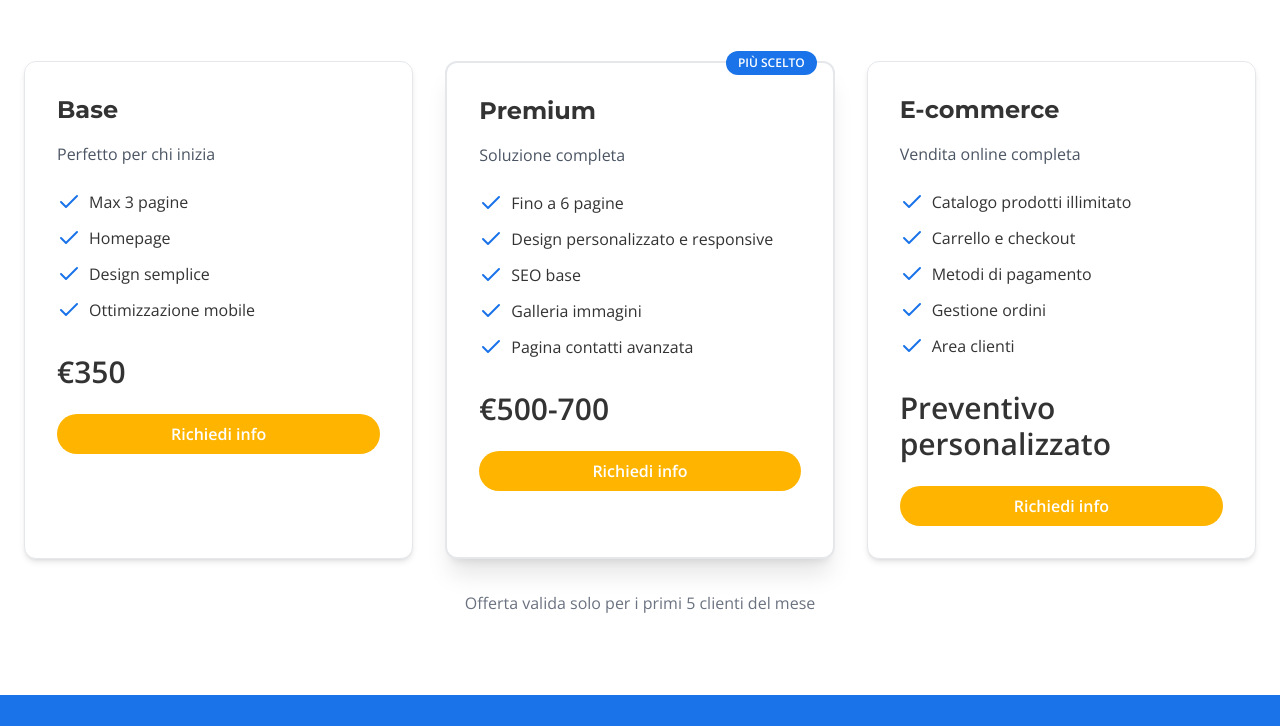
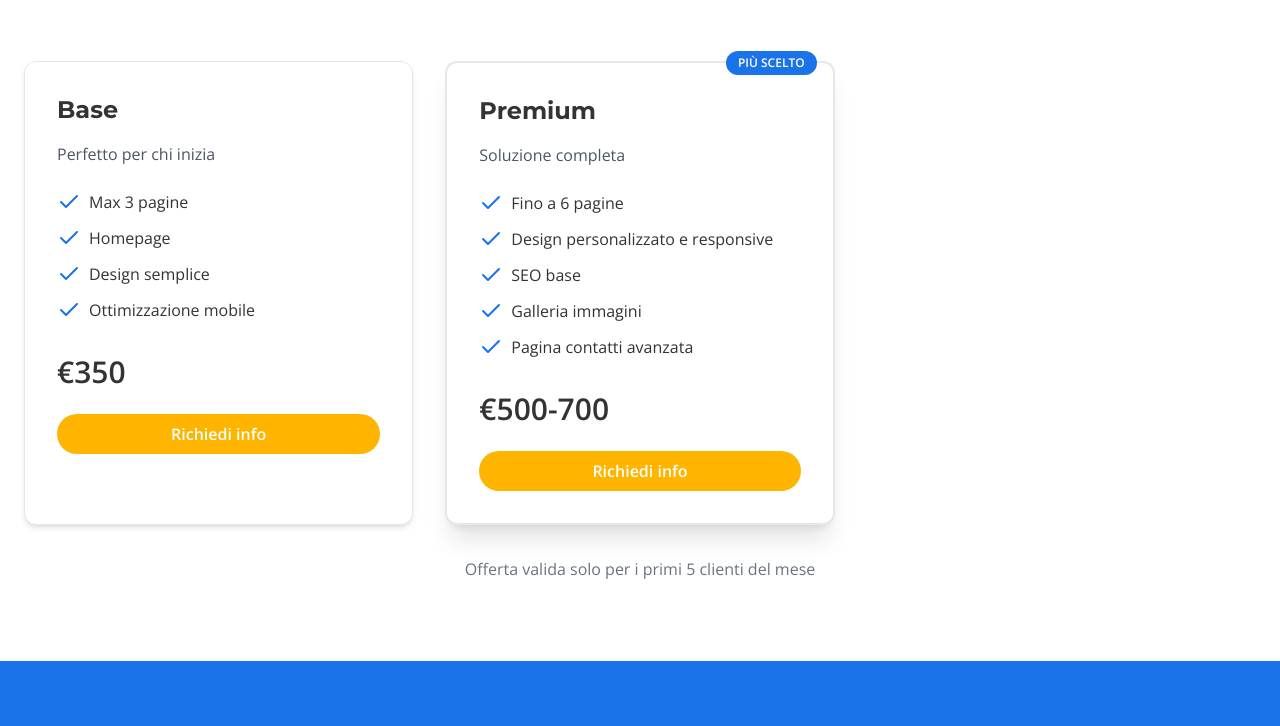
Before and after one commit to cmarine-source/NexaWeb, a plain HTML site: page index.html in a window 1280 px wide. Shown: the part 674-1400 px from the top of the page. Drawn offline with nearby package versions, Linux system fonts and the light colour scheme.

Commit message:
Update index.html

```diff
--- a/index.html
+++ b/index.html
@@ -11,6 +11,7 @@
         body {
             font-family: 'Open Sans', sans-serif;
             color: #333333;
+            /* ✅ Risoluzione del problema: impedisce lo scorrimento orizzontale */
             overflow-x: hidden;
         }
         h1, h2, h3, h4 {
@@ -47,6 +48,7 @@
             top: -12px;
             right: 16px;
         }
+        /* ✅ Corretto: stili del menu mobile per mostrare/nascondere */
         @media (max-width: 767px) {
             .mobile-menu {
                 display: none;
@@ -59,25 +61,22 @@
 </head>
 <body class="bg-white">
     <header class="fixed w-full bg-white shadow-sm z-50 h-20">
-        <div class="container mx-auto h-full flex items-center justify-between px-6">
+        <div class="container mx-auto px-6 h-full flex items-center justify-between">
             <div class="logo-container">
                 <a href="index.html">
                     <img src="https://i.imgur.com/rrzawAZ.png" alt="Logo di NexaWeb" class="h-10">
                 </a>
             </div>
-
             <nav class="hidden md:flex space-x-6">
                 <a href="index.html" class="font-medium text-primary transition">Home</a>
                 <a href="about.html" class="font-medium hover:text-primary transition">Chi sono</a>
                 <a href="services.html" class="font-medium hover:text-primary transition">Servizi</a>
                 <a href="contact.html" class="font-medium hover:text-primary transition">Contatti</a>
             </nav>
-
             <button class="md:hidden" id="mobile-menu-btn" aria-label="Toggle mobile menu">
                 <i data-feather="menu"></i>
             </button>
         </div>
-
         <div id="mobile-menu" class="mobile-menu absolute top-20 left-0 w-full bg-white p-4 shadow-md flex-col space-y-4 md:hidden">
             <a href="index.html" class="font-medium text-primary transition">Home</a>
             <a href="about.html" class="font-medium hover:text-primary transition">Chi sono</a>
@@ -90,7 +89,7 @@
         <section class="pt-32 pb-20 bg-secondary">
             <div class="container mx-auto px-6 flex flex-col md:flex-row items-center">
                 <div class="md:w-1/2 mb-10 md:mb-0" data-aos="fade-right">
-                    <h1 class="text-4xl md:text-5xl font-bold mb-4">Ciao, sono Marco – Creo siti web per negozi locali</h1>
+                    <h1 class="text-4xl md:text-5xl font-bold mb-4">Ciao, sono Michael – Creo siti web per negozi locali</h1>
                     <p class="text-xl text-gray-600 mb-8">Siti vetrina moderni, veloci e ottimizzati per smartphone</p>
                     <a href="services.html" class="btn-primary px-8 py-3 rounded-full font-bold text-white inline-block">Scopri i miei lavori</a>
                 </div>
@@ -104,7 +103,7 @@
             <div class="container mx-auto px-6">
                 <h2 class="text-3xl font-bold text-center mb-16" data-aos="fade-up">Pacchetti su misura per il tuo business</h2>
 
-                <div class="grid grid-cols-1 sm:grid-cols-2 md:grid-cols-2 lg:grid-cols-3 gap-8">
+                <div class="grid grid-cols-1 md:grid-cols-2 lg:grid-cols-3 gap-8">
                     <div class="bg-white p-8 rounded-xl shadow-md border border-gray-200" data-aos="fade-up" data-aos-delay="100">
                         <h3 class="text-2xl font-bold mb-4">Base</h3>
                         <p class="text-gray-600 mb-6">Perfetto per chi inizia</p>
@@ -157,35 +156,6 @@
                             </li>
                         </ul>
                         <div class="text-3xl font-bold mb-6">€500-700</div>
-                        <a href="contact.html" class="btn-primary px-6 py-2 rounded-full font-bold text-white inline-block w-full text-center">Richiedi info</a>
-                    </div>
-
-                    <div class="bg-white p-8 rounded-xl shadow-md border border-gray-200" data-aos="fade-up" data-aos-delay="300">
-                        <h3 class="text-2xl font-bold mb-4">E-commerce</h3>
-                        <p class="text-gray-600 mb-6">Vendita online completa</p>
-                        <ul class="space-y-3 mb-8">
-                            <li class="flex items-center">
-                                <i data-feather="check" class="text-primary mr-2"></i>
-                                <span>Catalogo prodotti illimitato</span>
-                            </li>
-                            <li class="flex items-center">
-                                <i data-feather="check" class="text-primary mr-2"></i>
-                                <span>Carrello e checkout</span>
-                            </li>
-                            <li class="flex items-center">
-                                <i data-feather="check" class="text-primary mr-2"></i>
-                                <span>Metodi di pagamento</span>
-                            </li>
-                            <li class="flex items-center">
-                                <i data-feather="check" class="text-primary mr-2"></i>
-                                <span>Gestione ordini</span>
-                            </li>
-                            <li class="flex items-center">
-                                <i data-feather="check" class="text-primary mr-2"></i>
-                                <span>Area clienti</span>
-                            </li>
-                        </ul>
-                        <div class="text-3xl font-bold mb-6">Preventivo personalizzato</div>
                         <a href="contact.html" class="btn-primary px-6 py-2 rounded-full font-bold text-white inline-block w-full text-center">Richiedi info</a>
                     </div>
                 </div>
```
